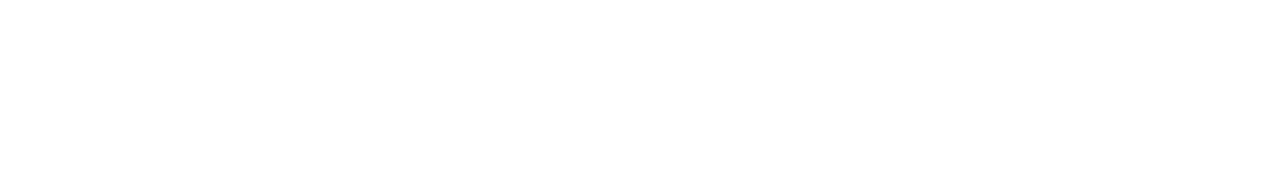
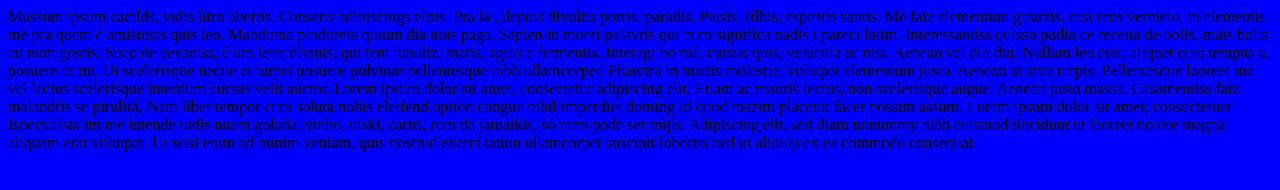
Before and after one commit to tashmahall/curso, a plain HTML site: page index.html in a window 1280 px wide. Drawn offline with Linux system fonts and the light colour scheme.

Commit message:
design start

```diff
--- /dev/null
+++ b/estilo.css
@@ -0,0 +1,3 @@
+body{
+  background-color: blue;
+}
--- a/index.html
+++ b/index.html
@@ -1,6 +1,12 @@
 <html>
 	<head>
+			<link rel="stylesheet" href="estilo.css" />
 	</head>
 	<body>
+		Mussum ipsum cacilds, vidis litro abertis. Consetis adipiscings elitis. Pra lá , depois divoltis porris, paradis. Paisis, filhis, espiritis santis. Mé faiz elementum girarzis, nisi eros vermeio, in elementis mé pra quem é amistosis quis leo. Manduma pindureta quium dia nois paga. Sapien in monti palavris qui num significa nadis i pareci latim. Interessantiss quisso pudia ce receita de bolis, mais bolis eu num gostis.
+
+		Suco de cevadiss, é um leite divinis, qui tem lupuliz, matis, aguis e fermentis. Interagi no mé, cursus quis, vehicula ac nisi. Aenean vel dui dui. Nullam leo erat, aliquet quis tempus a, posuere ut mi. Ut scelerisque neque et turpis posuere pulvinar pellentesque nibh ullamcorper. Pharetra in mattis molestie, volutpat elementum justo. Aenean ut ante turpis. Pellentesque laoreet mé vel lectus scelerisque interdum cursus velit auctor. Lorem ipsum dolor sit amet, consectetur adipiscing elit. Etiam ac mauris lectus, non scelerisque augue. Aenean justo massa.
+
+		Casamentiss faiz malandris se pirulitá, Nam liber tempor cum soluta nobis eleifend option congue nihil imperdiet doming id quod mazim placerat facer possim assum. Lorem ipsum dolor sit amet, consectetuer Ispecialista im mé intende tudis nuam golada, vinho, uiski, carirí, rum da jamaikis, só num pode ser mijis. Adipiscing elit, sed diam nonummy nibh euismod tincidunt ut laoreet dolore magna aliquam erat volutpat. Ut wisi enim ad minim veniam, quis nostrud exerci tation ullamcorper suscipit lobortis nisl ut aliquip ex ea commodo consequat.
 	</body>
 </html>
```
Also changed, not shown: 1 other file.
